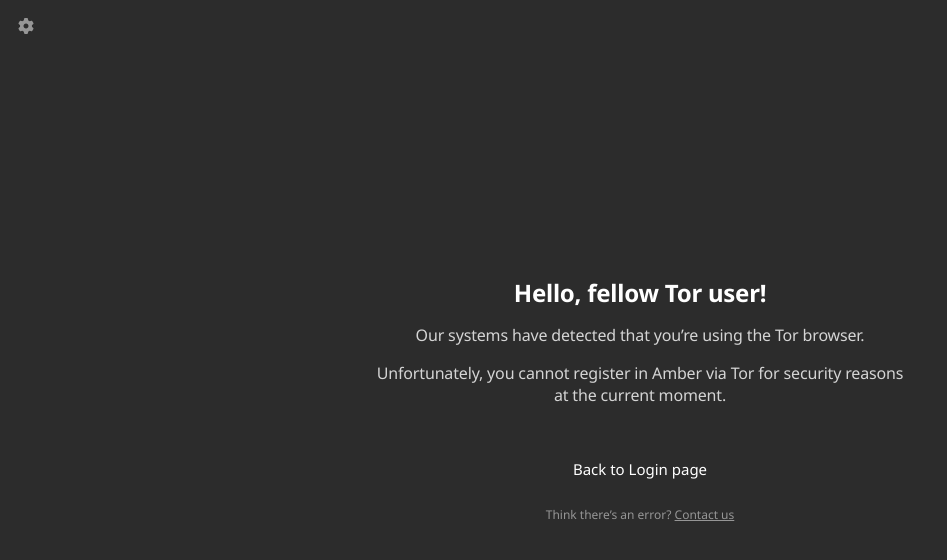
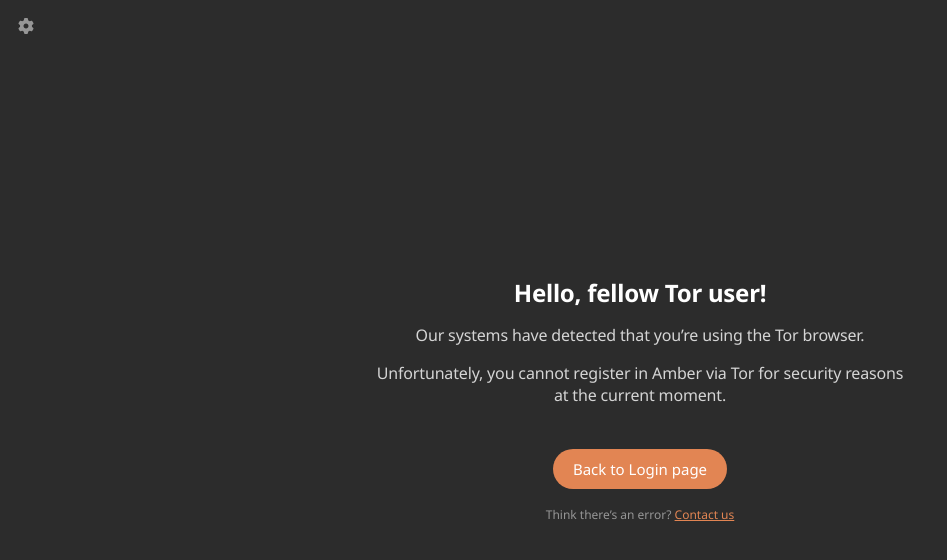
Before and after one commit to Ambermsg/frontend, a React (Vite) app: page /tor in a window 1280 px wide. Shown: the top 560 px of the page, without its empty margins (0-947 px from the left). Built offline with nearby package versions, Linux system fonts and the light colour scheme.

Commit message:
small fix in tor

```diff
--- a/src/pages/HelloTor.jsx
+++ b/src/pages/HelloTor.jsx
@@ -22,7 +22,7 @@
   padding: 10px 20px;
   border-radius: 20px;
   border: 0px;
-  background-color: var(--black-theme-contrast);
+  background-color: var(--theme-contrast);
 `;
 
 const P = styled.p`
@@ -54,7 +54,7 @@
   text-align: center;
   text-underline-position: from-font;
   text-decoration-skip-ink: none;
-  color: var(--black-theme-contrast);
+  color: var(--theme-contrast);
 `;
 
 const Wrapper = styled.div`
```
